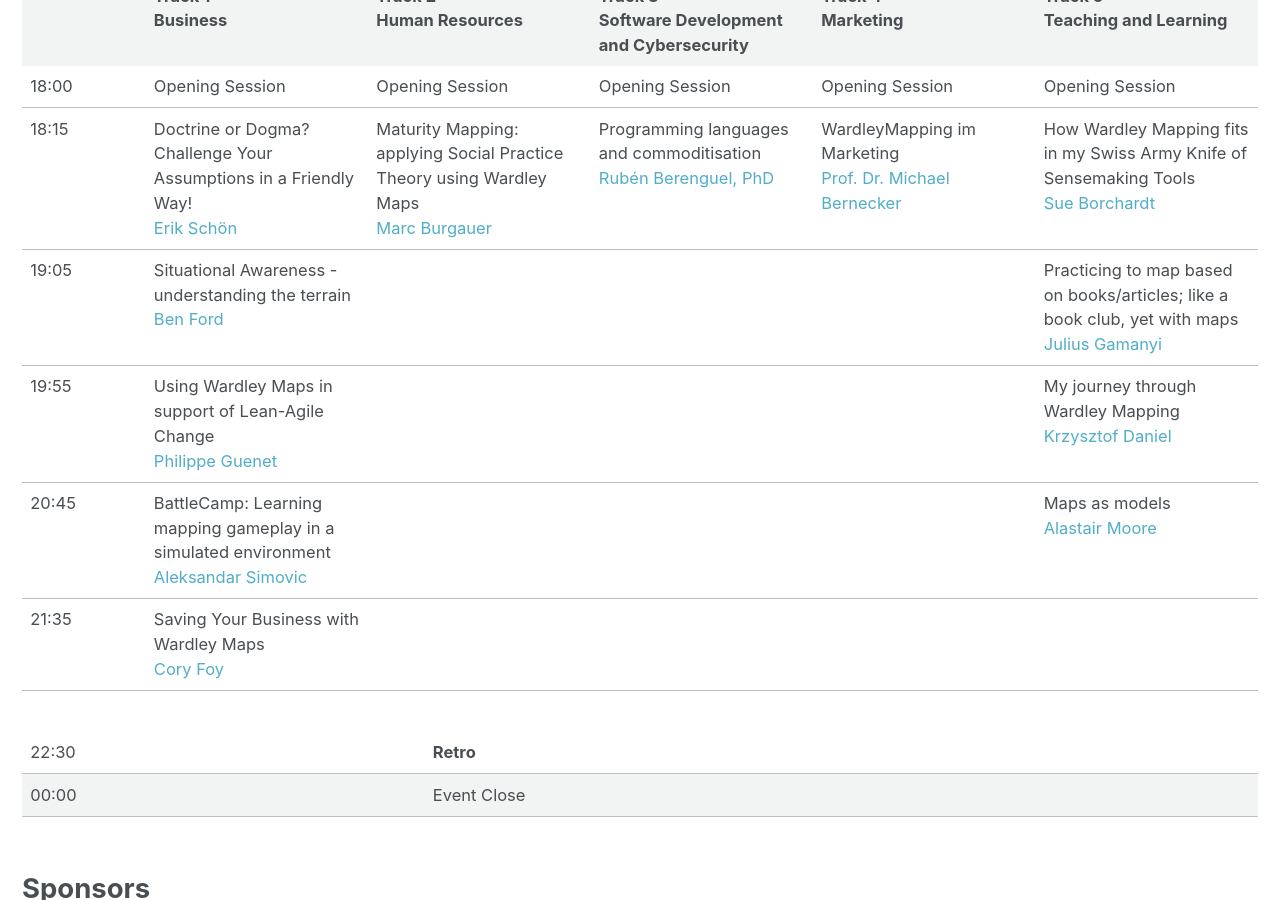
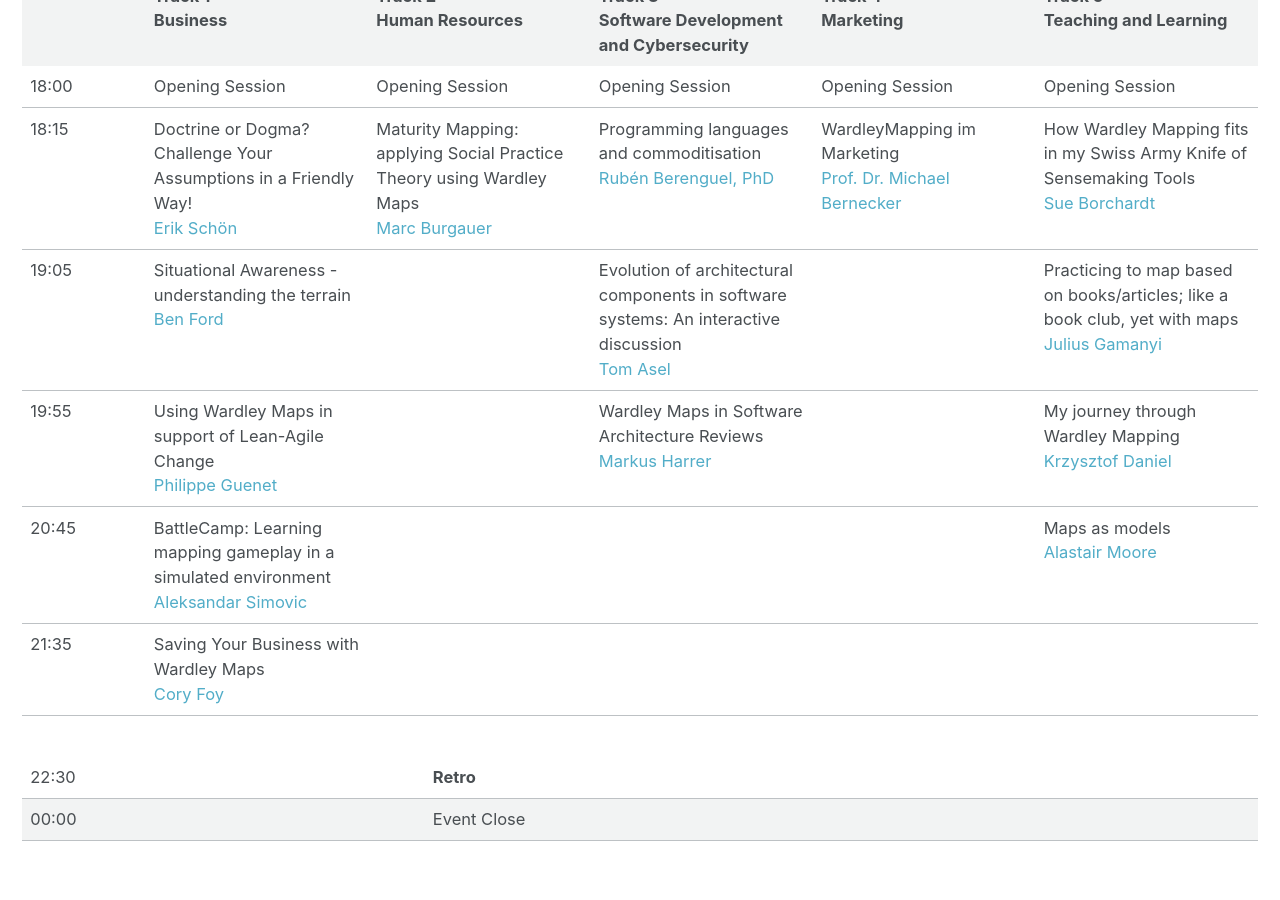
Before and after one commit to mapcampcommittee/mapcampcommittee.github.io, a Jekyll site: the page built from _pages/2020-07-29_Germany.html, in a window 1280 px wide and 900 px high, scrolled down 1539 px. Built offline with Jekyll 4.4.1, drawn with Linux system fonts in a browser that asks for light colours.

Commit message:
Schedule update

```diff
--- a/_pages/2020-07-29_Germany.html
+++ b/_pages/2020-07-29_Germany.html
@@ -205,7 +205,9 @@ classes:
       </td>
       <!-- Software Development and Cybersecurity -->
       <td style="width: 18%; vertical-align: text-top;">
-
+        Evolution of architectural components in software systems: An interactive discussion
+        <br>
+        <a href="https://twitter.com/Tom_Asel">Tom Asel</a>
       </td>
       <!-- Marketing -->
       <td style="width: 18%; vertical-align: text-top;">
@@ -224,7 +226,6 @@ classes:
       <!-- Business -->
       <td style="width: 18%; vertical-align: text-top;">
         Using Wardley Maps in support of Lean-Agile Change
-
         <br>
         <a href="https://twitter.com/HenkoPhil">Philippe Guenet</a>
       </td>
@@ -234,7 +235,9 @@ classes:
       </td>
       <!-- Software Development and Cybersecurity -->
       <td style="width: 18%; vertical-align: text-top;">
-
+        Wardley Maps in Software Architecture Reviews
+        <br>
+        <a href="https://twitter.com/feststelltaste">Markus Harrer</a>
       </td>
       <!-- Marketing -->
       <td style="width: 18%; vertical-align: text-top;">
```
